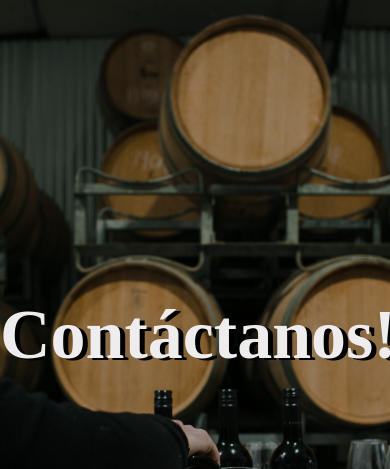
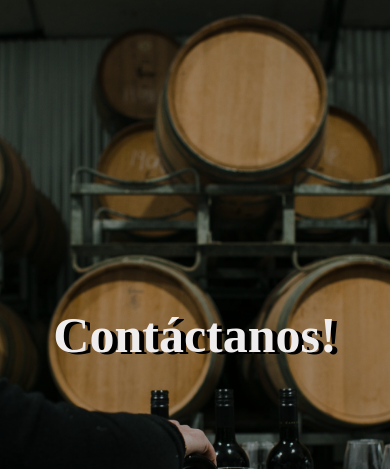
Before and after one commit to iwill88/Bodega-Castaneda_Website, a plain HTML site: page contacto.html in a window 390 px wide. Shown: the part 193-662 px from the top of the page. Drawn offline with Linux system fonts and the light colour scheme; a web font is replaced by a local one.

Commit message:
contacto responsive

```diff
--- a/style.css
+++ b/style.css
@@ -1057,7 +1057,7 @@
 
     /*------------------CONTACTO---------------*/
     .primera-seccion--contacto h1 {
-        font-size: 70px;
+        font-size: 50px;
     }
 
 
```
